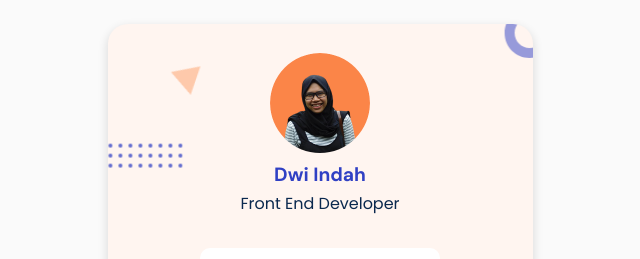
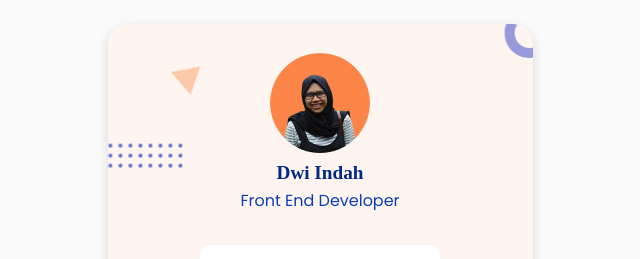
Before and after one commit to dwi-indah/dwi-indah.github.io, a plain HTML site: page index.html in a window 1280 px wide. Shown: the top 259 px of the page, without its empty margins (320-960 px from the left). Drawn offline with Linux system fonts and the light colour scheme.

Commit message:
Update style.css

```diff
--- a/style/style.css
+++ b/style/style.css
@@ -1,12 +1,12 @@
 @import url("https://fonts.googleapis.com/css2?family=DM+Sans:wght@400;500;700&family=Poppins:wght@300;400;500;700&display=swap");
 
 :root {
-    --primary-blue: #3040C4;
-    --primary-orange: #FB8548;
+    --primary-blue:#002986;
+    --primary-orange: #f67b50;
     --primary-white: #FFFFFF;
     --primary-black: #000000;
-    --accent-blue: #0A284E;
-    --accent-orange: #FFF5F0;
+    --accent-blue: #0a3eb8;
+    --accent-orange: #ffe0cc;
     --grey-accent1: #CCCCCC;
     --grey-accent2: #E3E3E3;
     --grey-accent3: #FAFAFA;
@@ -28,6 +28,7 @@ body, main, div, h1, h2, h3, h4, h5, h6, p, footer, button, img {
 }
 
 h3 {
+    font-family: 'Playfair Display', serif;
     font-size: 1.2rem;
 }
 @-webkit-keyframes rotate {
```
